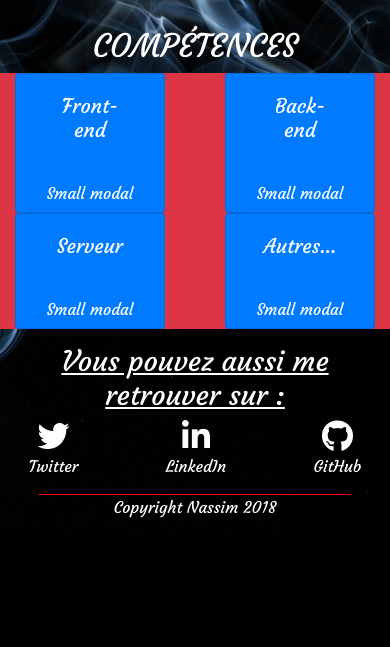
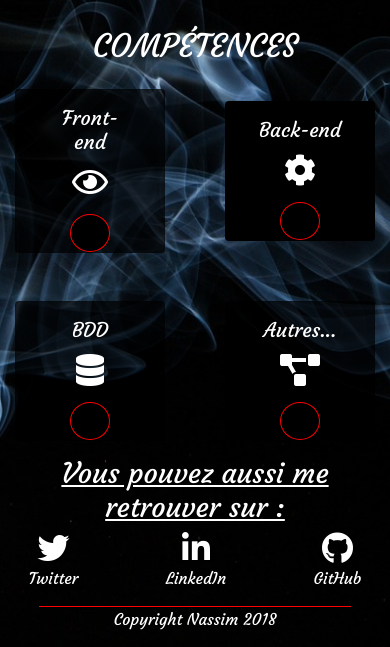
Before and after one commit to Nass9696/Portfolio, a PHP site: page /PageProfil.php in a window 390 px wide. Shown: the part 604-1251 px from the top of the page. Before the commit the page ends 1122 px from the top, so only its background shows below. Run offline with PHP 8.4, Linux system fonts and the light colour scheme; data that the repository does not hold is empty; some libraries are stand-ins or nearby versions.

Commit message:
finish en wprofil

```diff
--- a/PageProfil.php
+++ b/PageProfil.php
@@ -140,21 +140,21 @@ $biographie = getBio($db);
       </div>
     </aside>
     <!---~~~~~~~~~~~~~~~~~~~~~~~~~~~~~~~ MOBIL ~~~~~~~~~~~~~~~~~~~~~~~~~~~~---------->
-    <aside class="d-block d-sm-none container-fluid bg-danger">
+    <aside class="d-block d-sm-none container-fluid mt-4">
       <!-- FIRST BLOCK -->
-      <div class = " d-flex flex-row justify-content-between align-items-center">
-        <div class="card col-5 bg-primary d-flex flex-column align-items-center">
-          <div class="card-body">
+      <div class = " d-flex flex-row justify-content-between align-items-center mb-5">
+        <div class="card col-5 d-flex flex-column align-items-center backOpacityBlack">
+          <div class="card-body d-flex flex-column align-items-center p-3">
             <h5 class="card-title text-center">Front-end</h5>
+            <i class="far fa-eye fa-2x text-center"></i>
           </div>
-            <button type="button" class="btn btn-primary" data-toggle="modal" data-target=".bd-example-modal-sm#front">Small modal</button>
+            <button type="button" class="btn rounded-circle FullBorder backblack z-index-1" data-toggle="modal" data-target=".bd-example-modal-sm#front"><i class="far fa-hand-point-up"></i></button>
           </div>
           <!-- MODAL -->
         <div class="modal fade bd-example-modal-sm" id="front" tabindex="-1" role="dialog" aria-labelledby="mySmallModalLabel" aria-hidden="true">
           <div class="modal-dialog modal-sm modal-dialog-centered" role="document">
-            <div class="modal-content text-dark">
-              <hr>
-              <div class="btRed p-3 d-flex justify-content-around flex-wrap align-items-center">
+            <div class="modal-body backblack rounded">
+              <div class="btRed borderB p-3 d-flex justify-content-around flex-wrap align-items-center">
                 <img src="icon/html.jpg" alt="HTML"/>
                 <img src="icon/css.jpg" alt="CSS"/>
                 <img src="icon/js.jpg" alt="JS" height = "45"/>
@@ -165,18 +165,18 @@ $biographie = getBio($db);
           </div>
         </div>
 
-        <div class="card col-5 bg-primary d-flex flex-column align-items-center">
-          <div class="card-body">
+        <div class="card col-5 backblack d-flex flex-column align-items-center">
+          <div class="card-body d-flex flex-column align-items-center p-3">
             <h5 class="card-title text-center">Back-end</h5>
+            <i class="fas fa-cog fa-2x"></i>
           </div>
-          <button type="button" class="btn btn-primary" data-toggle="modal" data-target=".bd-example-modal-sm#back">Small modal</button>
+          <button type="button" class="btn rounded-circle FullBorder backblack" data-toggle="modal" data-target=".bd-example-modal-sm#back"><i class="far fa-hand-point-up"></i></button>
         </div>
 
         <div class="modal fade bd-example-modal-sm" id="back" tabindex="-1" role="dialog" aria-labelledby="mySmallModalLabel" aria-hidden="true">
           <div class="modal-dialog modal-sm modal-dialog-centered" role="document">
-            <div class="modal-content text-dark">
-              <hr>
-              <div class="btRed p-3 d-flex justify-content-around flex-wrap align-items-center p-3 bg-warning">
+            <div class="modal-body backblack rounded">
+              <div class="btRed borderB p-3 d-flex justify-content-around flex-wrap align-items-center p-3">
                   <img src="icon/php.jpg" height = "49" alt=""/>
                   <img src="icon/symfony.jpg" height = "49" alt="" class = "text-light"/>
               </div>
@@ -185,37 +185,37 @@ $biographie = getBio($db);
         </div>
       </div>
       <!-- SECOND BLOCK -->
-      <div class = " d-flex flex-row justify-content-between align-items-center">
-        <div class="card col-5 bg-primary d-flex flex-column align-items-center">
-          <div class="card-body">
-            <h5 class="card-title text-center">Serveur</h5>
+      <div class = " d-flex flex-row justify-content-between align-items-center mt-5">
+        <div class="card col-5 backOpacityBlack d-flex flex-column align-items-center">
+          <div class="card-body d-flex flex-column align-items-center p-3">
+            <h5 class="card-title text-center">BDD</h5>
+            <i class="fas fa-database fa-2x"></i>
           </div>
-          <button type="button" class="btn btn-primary" data-toggle="modal" data-target=".bd-example-modal-sm#serveur">Small modal</button>
+          <button type="button" class="btn rounded-circle FullBorder backblack" data-toggle="modal" data-target=".bd-example-modal-sm#serveur"><i class="far fa-hand-point-up"></i></button>
         </div>
         <!-- MODAL -->
         <div class="modal fade bd-example-modal-sm" id= "serveur" tabindex="-1" role="dialog" aria-labelledby="mySmallModalLabel" aria-hidden="true">
-          <div class="modal-dialog modal-sm modal-dialog-centered" role="document">
-            <div class="modal-content text-dark">
-              <hr>
-              <div class="btRed p-3 d-flex justify-content-around flex-wrap align-items-center">
+          <div class="modal-dialog modal-sm modal-dialog-centered" role="dialog">
+            <div class="modal-body backblack rounded">
+              <div class="btRed borderB p-3 d-flex justify-content-around flex-wrap align-items-center">
                 <img src="icon/mysql.jpg" alt="MySQL"/>
                 <img src="icon/sql.jpg" alt="SQL"/>
               </div>
             </div>
           </div>
         </div>
-        <div class="card col-5 bg-primary d-flex flex-column align-items-center">
-          <div class="card-body">
+        <div class="card col-5 backOpacityBlack d-flex flex-column align-items-center">
+          <div class="card-body d-flex flex-column align-items-center p-3">
             <h5 class="card-title text-center">Autres...</h5>
+            <i class="fas fa-project-diagram fa-2x"></i>
           </div>
-          <button type="button" class="btn btn-primary" data-toggle="modal" data-target=".bd-example-modal-sm#autre">Small modal</button>
+          <button type="button" class="btn rounded-circle FullBorder backblack" data-toggle="modal" data-target=".bd-example-modal-sm#autre"><i class="far fa-hand-point-up"></i></button>
 
           <!-- MODAL -->
           <div class="modal fade bd-example-modal-sm" id= "autre" tabindex="-1" role="dialog" aria-labelledby="mySmallModalLabel" aria-hidden="true">
             <div class="modal-dialog modal-sm modal-dialog-centered" role="document">
-              <div class="modal-content text-dark">
-                <hr>
-                <div class="btRed p-3 d-flex justify-content-around flex-wrap align-items-center">
+              <div class="modal-body backblack rounded">
+                <div class="btRed borderB p-3 d-flex justify-content-around flex-wrap align-items-center">
                   <img src="icon/github.jpg" alt="GitHub"/>
                   <img src="icon/linux.jpg" alt="Linux"/>
                   <img src="icon/git.jpg" alt="Linux"/>
--- a/css/main.css
+++ b/css/main.css
@@ -312,6 +312,14 @@ a {
 
 .borderL {
   border-left: 1px solid red;
+}
+
+.borderB {
+  border-bottom: 1px solid red;
+}
+
+.FullBorder {
+  border: 1px solid red;
 }
 
 .Copy {
```
